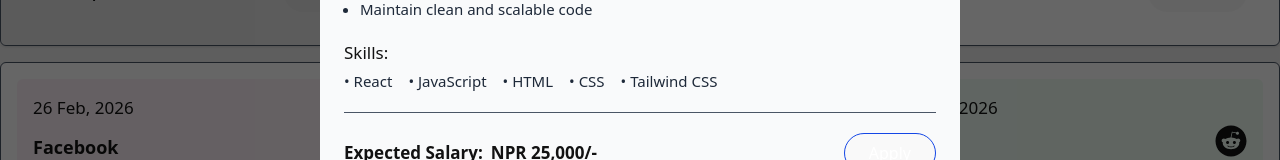
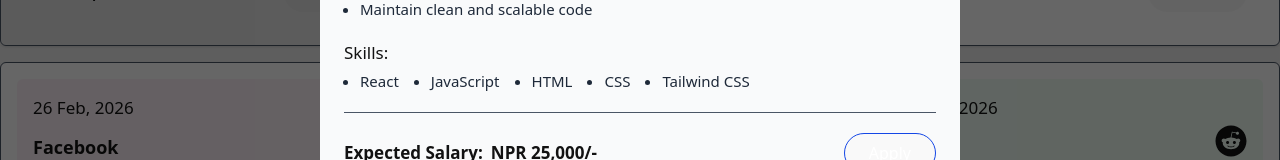
Before and after one commit to Sambid10/job, a React app: page / in a window 1280 px wide. Both pictures are taken after a click on the element 208 px from the left and 334 px from the top of the page. Shown: the part 488-648 px from the top of the page. Built offline with nearby package versions, Linux system fonts and the light colour scheme; the HTML template or start-up script is replaced by a standard one.

Commit message:
small improvements

```diff
--- a/src/components/Card/JobCard.tsx
+++ b/src/components/Card/JobCard.tsx
@@ -1,8 +1,8 @@
 import { useState } from "react"
 import { JobData } from "../../constants/JobData"
-import Button from "../Button"
+import Button from "../Button/Button"
 import { AnimatePresence, motion } from "motion/react"
-import JobDetailsModal from "../JobDetailsModal"
+import JobDetailsModal from "../Modals/JobDetailsModal"
 interface Props{
     handleshowToast:()=>void
 }
--- a/src/components/JobDetailsModal.tsx
+++ b/src/components/Modals/JobDetailsModal.tsx
@@ -1,13 +1,14 @@
-import type { JobDataType } from "../constants/JobData"
-import Button from "./Button"
+import type { JobDataType } from "../../constants/JobData"
+import Button from "../Button/Button"
 import { BiCalendarExclamation, BiX } from "react-icons/bi"
-import useOutsideClick from "../hooks/useOutsideClick"
+import useOutsideClick from "../../hooks/useOutsideClick"
 import { useRef } from "react"
-export default function JobDetailsModal({ job, setSelectedJob,handleshowToast }: {
+interface Props {
   job: JobDataType
   setSelectedJob: (index: number | null) => void
-  handleshowToast:()=>void
-}) {
+  handleshowToast: () => void
+}
+export default function JobDetailsModal({ job, setSelectedJob, handleshowToast }: Props) {
   const handleCloseModal = () => {
     setSelectedJob(null)
   }
@@ -39,8 +40,8 @@ export default function JobDetailsModal({ job, setSelectedJob,handleshowToast }:
 
         <div>
           <div className="flex items-center gap-1">
-              <h1 className="text-[17px] font-medium">Job Description:</h1>
-          <h1>({job.jobType})</h1>
+            <h1 className="text-[17px] font-medium">Job Description:</h1>
+            <h1>({job.jobType})</h1>
           </div>
 
           <p
@@ -61,10 +62,12 @@ export default function JobDetailsModal({ job, setSelectedJob,handleshowToast }:
 
         <div>
           <h1 className="text-[17px] font-medium">Skills:</h1>
-          <div
-            className="mt-1 text-gray-800 flex flex-wrap gap-4">{job.requiredSkills.map((skill, index) =>
-              <h1 key={index} className="text-[15px]">&bull; {skill}</h1>
-            )}</div>
+          <div>
+            <ol className="list-disc pl-4 gap-8 mt-1 flex flex-wrap text-gray-800">
+              {job.requiredSkills.map((skill, index) =>
+                <li key={index} className="text-[15px]">{skill}</li>
+              )}
+            </ol></div>
         </div>
         <div className="w-full bg-gray-600 h-px" />
         <div className="flex items-center justify-between gap-2">
@@ -75,7 +78,7 @@ export default function JobDetailsModal({ job, setSelectedJob,handleshowToast }:
           </div>
           <div>
             <Button
-              handleClick={()=>handleshowToast()}
+              handleClick={() => handleshowToast()}
               className="bg-blue-600 hover:bg-blue-500 border border-blue-700" title="Apply" />
           </div>
         </div>
```
Also changed, not shown: src/components/Button/Button.tsx (renamed from src/components/Button.tsx).
